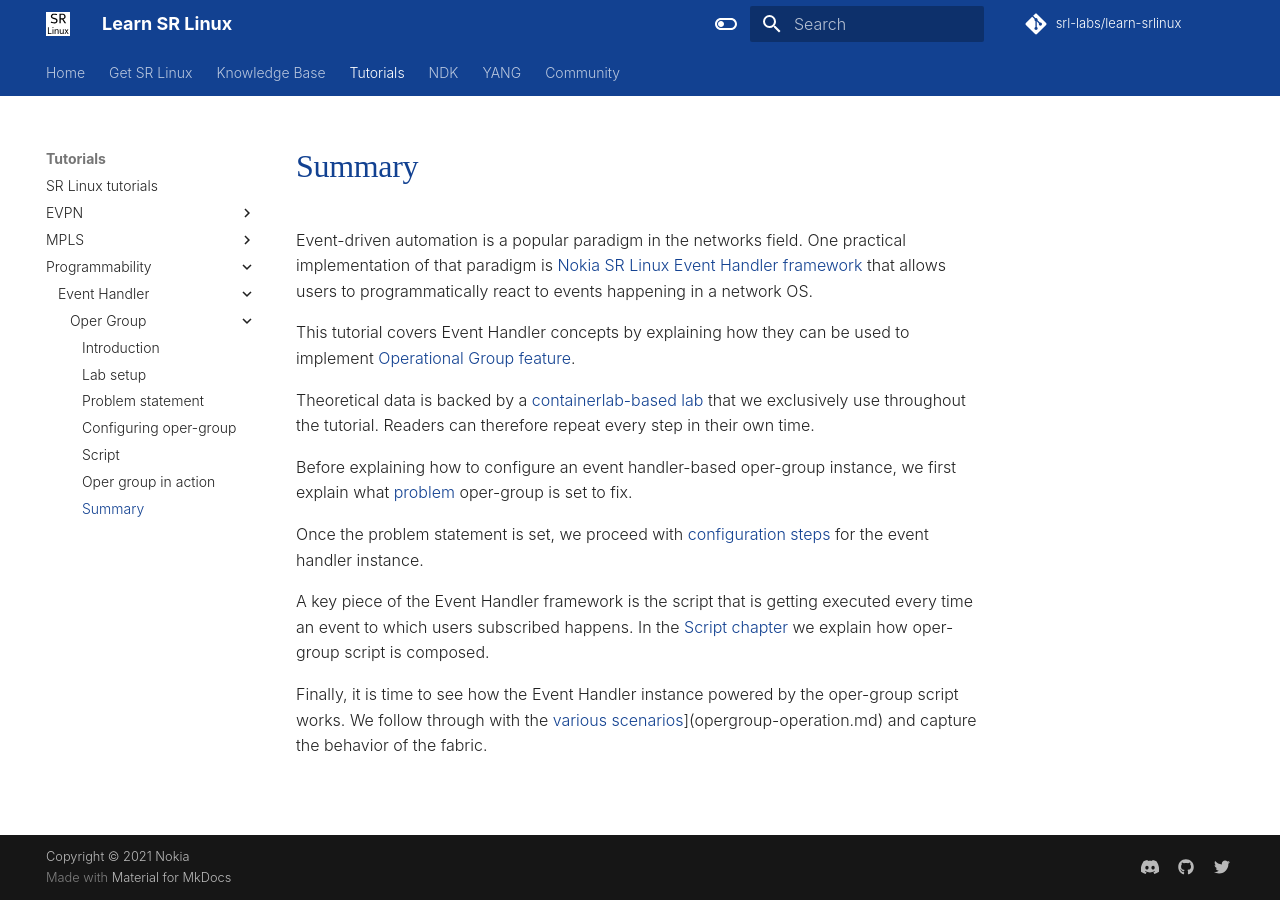
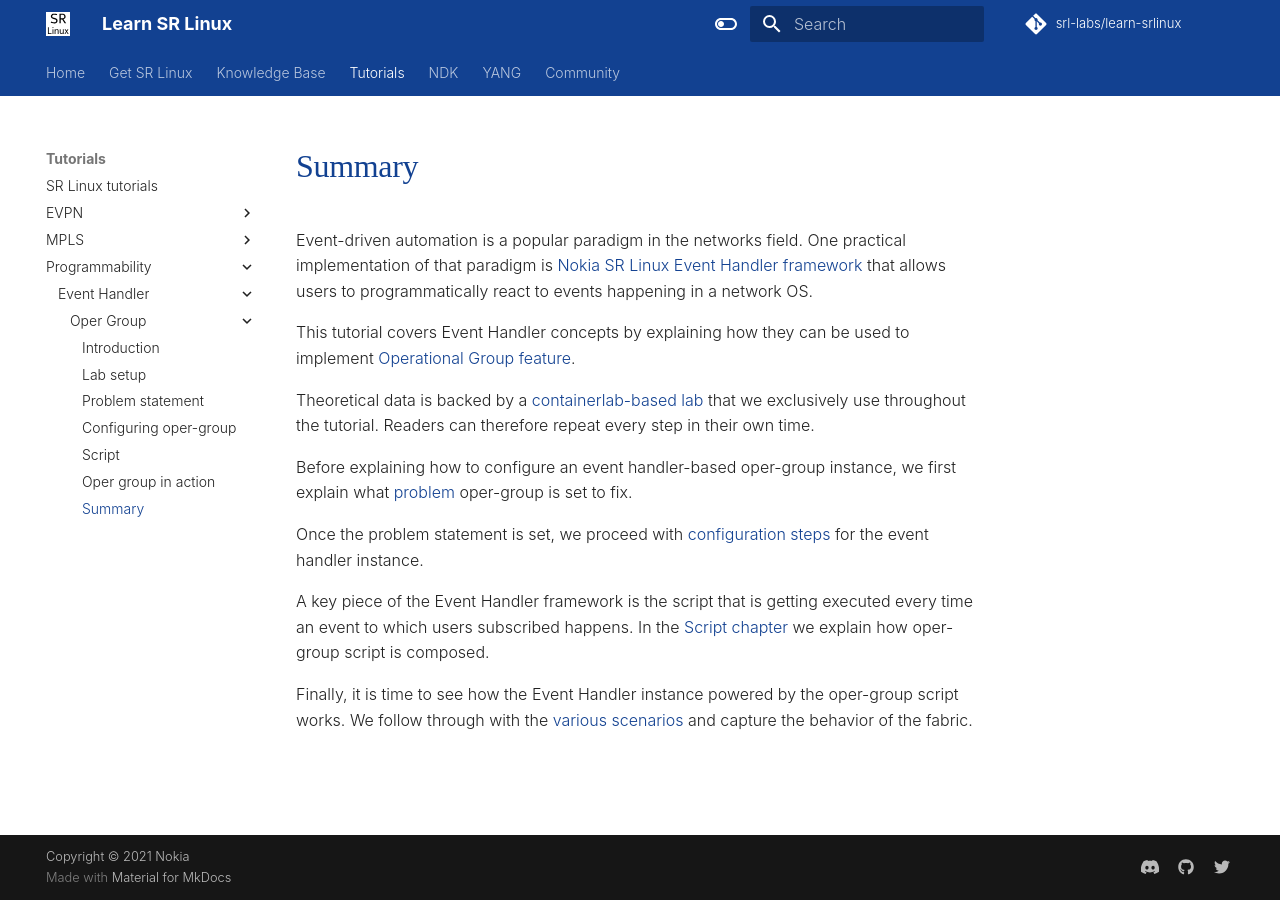
Before and after one commit to srl-labs/learn-srlinux, an MkDocs documentation site: the page built from docs/tutorials/programmability/event-handler/oper-group/summary.md, in a window 1280 px wide. Built offline with MkDocs 1.6.1 and Material for MkDocs 9.7.7, drawn with Linux system fonts in a browser that asks for light colours; some web fonts are replaced; comment, search, counter and statistics services are not loaded; some of the changed lines change nothing that is shown.

Commit message:
Programability Summary Link

```diff
--- a/docs/tutorials/programmability/event-handler/oper-group/summary.md
+++ b/docs/tutorials/programmability/event-handler/oper-group/summary.md
@@ -10,4 +10,4 @@
 
 A key piece of the Event Handler framework is the script that is getting executed every time an event to which users subscribed happens. In the [Script chapter](script.md) we explain how oper-group script is composed.
 
-Finally, it is time to see how the Event Handler instance powered by the oper-group script works. We follow through with the [various scenarios](opergroup-operation.md)](opergroup-operation.md) and capture the behavior of the fabric.
+Finally, it is time to see how the Event Handler instance powered by the oper-group script works. We follow through with the [various scenarios](opergroup-operation.md) and capture the behavior of the fabric.
```
